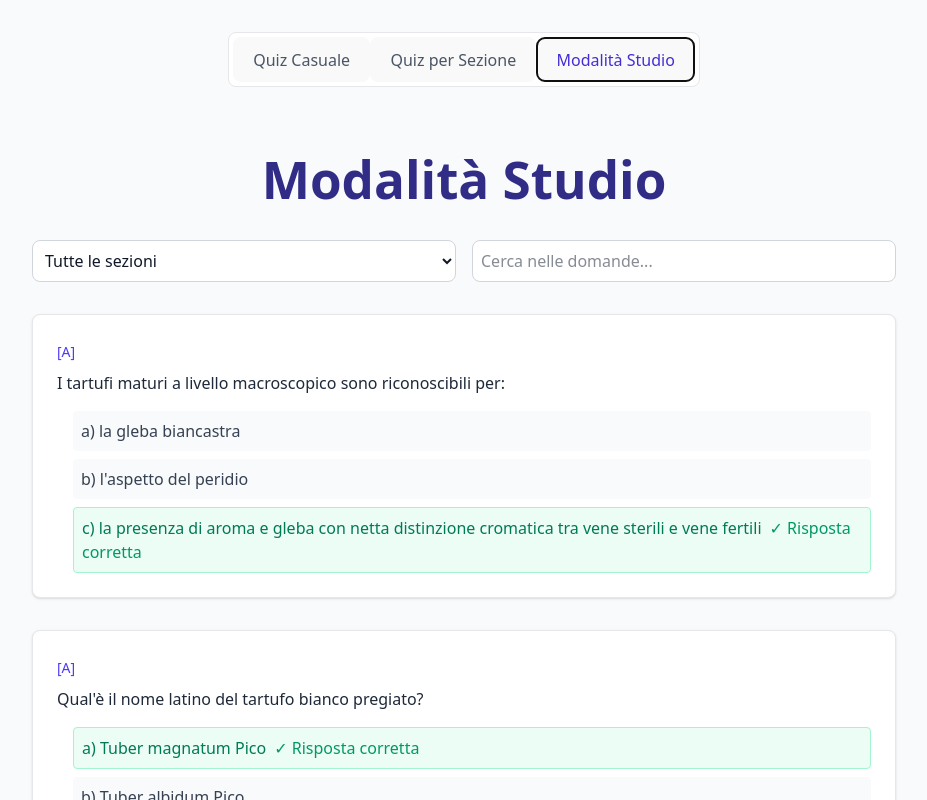
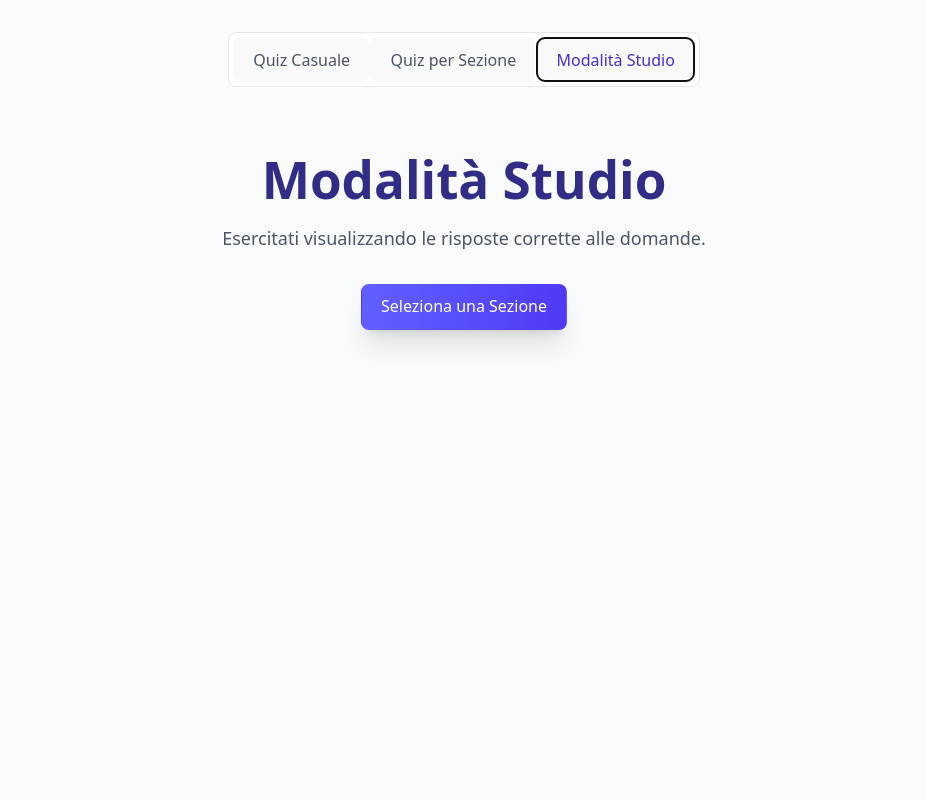
Before and after one commit to mrbietola/quiztartufi, a React (Vite) app: page / in a window 1280 px wide. Both pictures are taken after a click on the button "Modalità Studio". Shown: the top 800 px of the page, without its empty margins (176-1103 px from the left). Built offline with nearby package versions, Linux system fonts and the light colour scheme.

Commit message:
risolto bug modale che non si chiudeva, aggiornato layout modalita studio

```diff
--- a/src/SectionQuiz.jsx
+++ b/src/SectionQuiz.jsx
@@ -189,7 +189,7 @@ const SectionQuiz = ({ quizData }) => {
             Seleziona una Sezione
           </button>
         </div>
-        <SectionSelector show={showSectionSelector || !selectedSection} onClose={() => setShowSectionSelector(false)} sections={sections} selectedSection={selectedSection} onSectionSelect={handleSectionSelect} />
+        <SectionSelector show={showSectionSelector } onClose={() => setShowSectionSelector(false)} sections={sections} selectedSection={selectedSection} onSectionSelect={handleSectionSelect} />
       </>
     );
   }
--- a/src/StudyMode.jsx
+++ b/src/StudyMode.jsx
@@ -1,40 +1,73 @@
-import React, { useState } from 'react';
+import React, { useState, useEffect } from 'react';
+import { ChevronLeft, ChevronRight } from 'lucide-react';
+
+// Il componente SectionSelector rimane identico e corretto.
+const SectionSelector = ({ show, onClose, sections, selectedSection, onSectionSelect }) => {
+  useEffect(() => {
+    if (show) {
+      const scrollbarWidth = window.innerWidth - document.documentElement.clientWidth;
+      document.body.style.overflow = 'hidden';
+      document.body.style.paddingRight = `${scrollbarWidth}px`;
+    }
+    return () => {
+      document.body.style.overflow = 'auto';
+      document.body.style.paddingRight = '0px';
+    };
+  }, [show]);
+
+  return (
+    <div className={`fixed inset-0 z-50 flex items-center justify-center p-4 transition-opacity duration-300 ease-in-out ${show ? 'opacity-100' : 'opacity-0 pointer-events-none'}`} onClick={onClose}>
+      <div className="absolute inset-0 bg-black/70 backdrop-blur-sm"></div>
+      <div className={`relative bg-white dark:bg-gray-800 rounded-xl shadow-2xl p-6 max-w-md w-full m-4 transform transition-all duration-300 ease-in-out ${show ? 'opacity-100 scale-100' : 'opacity-0 scale-95'}`} onClick={(e) => e.stopPropagation()}>
+        <h3 className="text-xl font-bold mb-5 text-indigo-900 dark:text-indigo-200 text-center">Seleziona una Sezione</h3>
+        <div className="space-y-2 max-h-[60vh] overflow-y-auto pr-2">
+          <button onClick={() => onSectionSelect('all')} className={`w-full text-left p-4 rounded-lg transition-all duration-200 border-2 ${selectedSection === 'all' ? 'bg-indigo-100 dark:bg-indigo-900 text-indigo-800 dark:text-indigo-200 font-semibold border-indigo-500' : 'text-gray-700 dark:text-gray-300 border-transparent hover:bg-gray-100 dark:hover:bg-gray-700'}`}>
+            Tutte le sezioni
+          </button>
+          {sections.map(section => (
+            <button key={section} onClick={() => onSectionSelect(section)} className={`w-full text-left p-4 rounded-lg transition-all duration-200 border-2 ${selectedSection === section ? 'bg-indigo-100 dark:bg-indigo-900 text-indigo-800 dark:text-indigo-200 font-semibold border-indigo-500' : 'text-gray-700 dark:text-gray-300 border-transparent hover:bg-gray-100 dark:hover:bg-gray-700'}`}>
+              {section}
+            </button>
+          ))}
+        </div>
+        <button onClick={onClose} className="mt-6 w-full px-4 py-2.5 bg-gray-200 dark:bg-gray-700 text-gray-800 dark:text-gray-200 rounded-lg hover:bg-gray-300 dark:hover:bg-gray-600 font-semibold transition-colors">
+          Chiudi
+        </button>
+      </div>
+    </div>
+  );
+};
 
 const StudyMode = ({ quizData }) => {
-  const [selectedSection, setSelectedSection] = useState('all');
+  // MODIFICA: Inizializza a stringa vuota per la schermata di benvenuto
+  const [selectedSection, setSelectedSection] = useState('');
   const [searchTerm, setSearchTerm] = useState('');
+  const [currentPage, setCurrentPage] = useState(1);
+  const [showSectionSelector, setShowSectionSelector] = useState(false);
+  const questionsPerPage = 10;
 
-  // Estrai tutte le sezioni dal quizData
   const sections = Object.keys(quizData);
 
-  // Filtra le domande in base alla sezione selezionata e al termine di ricerca
+  useEffect(() => {
+    setCurrentPage(1);
+  }, [selectedSection, searchTerm]);
+
   const getFilteredQuestions = () => {
+    // Se nessuna sezione è selezionata, non mostrare domande
+    if (!selectedSection) return [];
+
     let questions = [];
-
-    // Se è selezionato 'all', prendi tutte le sezioni, altrimenti solo quella selezionata
-    const sectionsToProcess = selectedSection === 'all'
-      ? sections
-      : [selectedSection];
-
+    const sectionsToProcess = selectedSection === 'all' ? sections : [selectedSection];
     sectionsToProcess.forEach(section => {
-      const sectionQuestions = Object.entries(quizData[section].questions).map(([id, question]) => ({
-        ...question,
-        id,
-        section
-      }));
+      const sectionQuestions = Object.entries(quizData[section].questions).map(([id, question]) => ({ ...question, id, section }));
       questions = [...questions, ...sectionQuestions];
     });
-
-    // Applica il filtro di ricerca se presente
-    if (searchTerm) {
+    if (searchTerm.trim()) {
       questions = questions.filter(q =>
         q.text.toLowerCase().includes(searchTerm.toLowerCase()) ||
-        Object.values(q.options).some(option =>
-          option.toLowerCase().includes(searchTerm.toLowerCase())
-        )
+        Object.values(q.options).some(option => option.toLowerCase().includes(searchTerm.toLowerCase()))
       );
     }
-
     return questions;
   };
 
@@ -46,95 +79,149 @@ const StudyMode = ({ quizData }) => {
     }
   };
 
+  const handlePageChange = (newPage) => {
+    setCurrentPage(newPage);
+    window.scrollTo(0, 0);
+  };
+
+  const handleSectionSelect = (section) => {
+    setSelectedSection(section);
+    setShowSectionSelector(false);
+  };
+
+  const filteredQuestions = getFilteredQuestions();
+  const totalPages = Math.ceil(filteredQuestions.length / questionsPerPage);
+
+  const getCurrentPageQuestions = () => {
+    const startIndex = (currentPage - 1) * questionsPerPage;
+    return filteredQuestions.slice(startIndex, startIndex + questionsPerPage);
+  };
+
+  // ===== NUOVA LOGICA DI RENDER =====
+  // Schermata di benvenuto se nessuna sezione è selezionata
+  if (!selectedSection) {
     return (
+      <>
+        <div className="container mx-auto px-4 py-8 max-w-4xl text-center">
+          <h1 className="text-4xl font-bold text-center mb-4 text-indigo-900 dark:text-indigo-200">
+            Modalità Studio
+          </h1>
+          <p className="text-lg text-center text-gray-600 dark:text-gray-400 mb-8">
+            Esercitati visualizzando le risposte corrette alle domande.
+          </p>
+          <button
+            onClick={() => setShowSectionSelector(true)}
+            className="px-8 py-4 bg-gradient-to-r from-indigo-500 to-indigo-600 text-white rounded-lg font-semibold hover:from-indigo-600 hover:to-indigo-700 transition-all transform hover:scale-105 shadow-xl text-lg"
+          >
+            Seleziona una Sezione
+          </button>
+        </div>
+        <SectionSelector
+          show={showSectionSelector }
+          onClose={() => setShowSectionSelector(false)}
+          sections={sections}
+          selectedSection={selectedSection}
+          onSectionSelect={handleSectionSelect}
+        />
+      </>
+    );
+  }
+
+  // Schermata di studio attiva dopo aver selezionato una sezione
+  return (
+    <>
       <div className="container mx-auto px-4 py-8 max-w-4xl">
         <h1 className="text-3xl font-bold text-center mb-8 text-indigo-900 dark:text-indigo-200">
-        Modalità Studio
+          Modalità Studio: <span className="text-indigo-600">{selectedSection === 'all' ? 'Tutte le sezioni' : selectedSection}</span>
         </h1>
 
         {/* Controlli di filtro */}
-      <div className="mb-8 space-y-4">
-        <div className="flex flex-col sm:flex-row gap-4">
-          <select
-            value={selectedSection}
-            onChange={(e) => setSelectedSection(e.target.value)}
-            className="p-2 rounded-lg border border-gray-300 dark:border-gray-600 bg-white dark:bg-gray-800 text-gray-900 dark:text-gray-100 flex-1"
+        <div className="mb-8 p-4 bg-gray-50 dark:bg-gray-800 rounded-lg space-y-4">
+          <div className="flex flex-col sm:flex-row gap-4 items-center">
+            <button
+              onClick={() => setShowSectionSelector(true)}
+              className="w-full sm:w-auto px-6 py-3 bg-gradient-to-r from-indigo-500 to-indigo-600 text-white rounded-lg font-semibold hover:from-indigo-600 hover:to-indigo-700 transition-all transform hover:scale-105 shadow-lg"
             >
-            <option value="all">Tutte le sezioni</option>
-            {sections.map(section => (
-              <option key={section} value={section}>{section}</option>
-            ))}
-          </select>
-
+              Cambia Sezione
+            </button>
             <input
               type="text"
               placeholder="Cerca nelle domande..."
               value={searchTerm}
               onChange={(e) => setSearchTerm(e.target.value)}
-            className="p-2 rounded-lg border border-gray-300 dark:border-gray-600 bg-white dark:bg-gray-800 text-gray-900 dark:text-gray-100 flex-1"
+              className="w-full p-2.5 rounded-lg border border-gray-300 dark:border-gray-600 bg-white dark:bg-gray-700 text-gray-900 dark:text-gray-100 focus:ring-2 focus:ring-indigo-500 focus:border-indigo-500"
             />
           </div>
         </div>
 
+        {filteredQuestions.length === 0 ? (
+          <div className="text-center py-16">
+            <p className="text-lg text-gray-600 dark:text-gray-400">Nessuna domanda trovata con i filtri attuali.</p>
+          </div>
+        ) : (
+          <>
+            {/* Navigazione Pagine (Superiore) */}
+            <div className="flex items-center justify-center space-x-4 mb-4">
+              <button onClick={() => handlePageChange(currentPage - 1)} disabled={currentPage === 1} className="p-2 rounded-full bg-white dark:bg-gray-800 border border-gray-300 dark:border-gray-600 hover:bg-gray-100 dark:hover:bg-gray-700 disabled:opacity-30 disabled:cursor-not-allowed">
+                <ChevronLeft className="w-5 h-5" />
+              </button>
+              <span className="text-sm text-gray-700 dark:text-gray-300">Pagina {currentPage} di {totalPages}</span>
+              <button onClick={() => handlePageChange(currentPage + 1)} disabled={currentPage === totalPages} className="p-2 rounded-full bg-white dark:bg-gray-800 border border-gray-300 dark:border-gray-600 hover:bg-gray-100 dark:hover:bg-gray-700 disabled:opacity-30 disabled:cursor-not-allowed">
+                <ChevronRight className="w-5 h-5" />
+              </button>
+            </div>
+
             {/* Lista delle domande */}
-      <div className="space-y-8">
-        {getFilteredQuestions().map((question, index) => (
-          <div
-            key={`${question.section}-${question.id}`}
-            className="bg-white dark:bg-gray-800 rounded-lg shadow-sm p-6 border border-gray-200 dark:border-gray-700"
-          >
-            <div className="font-medium mb-4">
-              <span className="text-sm text-indigo-600 dark:text-indigo-400">
-                [{question.section}]
-              </span>
-              <div className="mt-2 text-gray-800 dark:text-gray-200">
-                {question.text}
+            <div className="space-y-8 mt-6">
+              {getCurrentPageQuestions().map((question, index) => {
+                const questionNumber = (currentPage - 1) * questionsPerPage + index + 1;
+                return (
+                  <div key={`${question.section}-${question.id}`} className="bg-white dark:bg-gray-800 rounded-lg shadow-sm p-6 border border-gray-200 dark:border-gray-700">
+                    <div className="font-medium mb-4 flex items-start">
+                      <span className="font-bold text-indigo-900 dark:text-indigo-200 mr-2">{questionNumber}.</span>
+                      <div className="flex-1">
+                        <span className="text-sm text-indigo-600 dark:text-indigo-400">[{question.section}]</span>
+                        <p className="mt-1 text-gray-800 dark:text-gray-200">{question.text}</p>
                       </div>
                     </div>
-
-            {question.image && (
-              <div className="my-4">
-                <img
-                  src={getImagePath(question.image)}
-                  alt={`Immagine della domanda ${index + 1}`}
-                  className="max-w-full h-auto rounded-lg shadow-sm"
-                  onError={(e) => {
-                    console.error(`Errore nel caricamento dell'immagine: ${question.image}`);
-                    e.target.style.display = 'none';
-                  }}
-                />
-              </div>
-            )}
-
+                    {question.image && (<div className="my-4"><img src={getImagePath(question.image)} alt={`Immagine della domanda ${index + 1}`} className="max-w-full h-auto rounded-lg shadow-sm" /></div>)}
                     <div className="space-y-2 ml-4">
                       {Object.entries(question.options).map(([key, value]) => (
-                <div
-                  key={key}
-                  className={`p-2 rounded ${
-                    key === question.correctAnswer
-                      ? 'bg-emerald-50 dark:bg-emerald-900/30 border border-emerald-200 dark:border-emerald-700'
-                      : 'bg-gray-50 dark:bg-gray-700/30'
-                  }`}
-                >
-                  <span className={`${
-                    key === question.correctAnswer
-                      ? 'text-emerald-700 dark:text-emerald-400 font-medium'
-                      : 'text-gray-700 dark:text-gray-300'
-                  }`}>
+                        <div key={key} className={`p-3 rounded-md ${ key === question.correctAnswer ? 'bg-emerald-50 dark:bg-emerald-900/40 border border-emerald-200 dark:border-emerald-700' : 'bg-gray-50 dark:bg-gray-700/30'}`}>
+                          <span className={` ${ key === question.correctAnswer ? 'text-emerald-800 dark:text-emerald-300 font-semibold' : 'text-gray-700 dark:text-gray-300'}`}>
                             {key}) {value}
                           </span>
-                  {key === question.correctAnswer && (
-                    <span className="ml-2 text-emerald-600 dark:text-emerald-400">
-                      ✓ Risposta corretta
-                    </span>
-                  )}
                         </div>
                       ))}
                     </div>
                   </div>
-        ))}
+                )
+              })}
             </div>
+
+            {/* Navigazione Pagine (Inferiore) */}
+            <div className="flex justify-between mt-8">
+              <button onClick={() => handlePageChange(currentPage - 1)} disabled={currentPage === 1} className="flex items-center space-x-2 px-5 py-2.5 bg-gradient-to-r from-indigo-500 to-indigo-600 text-white rounded-lg hover:from-indigo-600 hover:to-indigo-700 disabled:opacity-40 shadow-md">
+                <ChevronLeft className="w-5 h-5" />
+                <span>Precedente</span>
+              </button>
+              <button onClick={() => handlePageChange(currentPage + 1)} disabled={currentPage === totalPages} className="flex items-center space-x-2 px-5 py-2.5 bg-gradient-to-r from-indigo-500 to-indigo-600 text-white rounded-lg hover:from-indigo-600 hover:to-indigo-700 disabled:opacity-40 shadow-md">
+                <span>Successiva</span>
+                <ChevronRight className="w-5 h-5" />
+              </button>
             </div>
+          </>
+        )}
+      </div>
+
+      <SectionSelector
+        show={showSectionSelector}
+        onClose={() => setShowSectionSelector(false)}
+        sections={sections}
+        selectedSection={selectedSection}
+        onSectionSelect={handleSectionSelect}
+      />
+    </>
   );
 };
 
```
Lines whose indentation alone changed are shown as unchanged.
